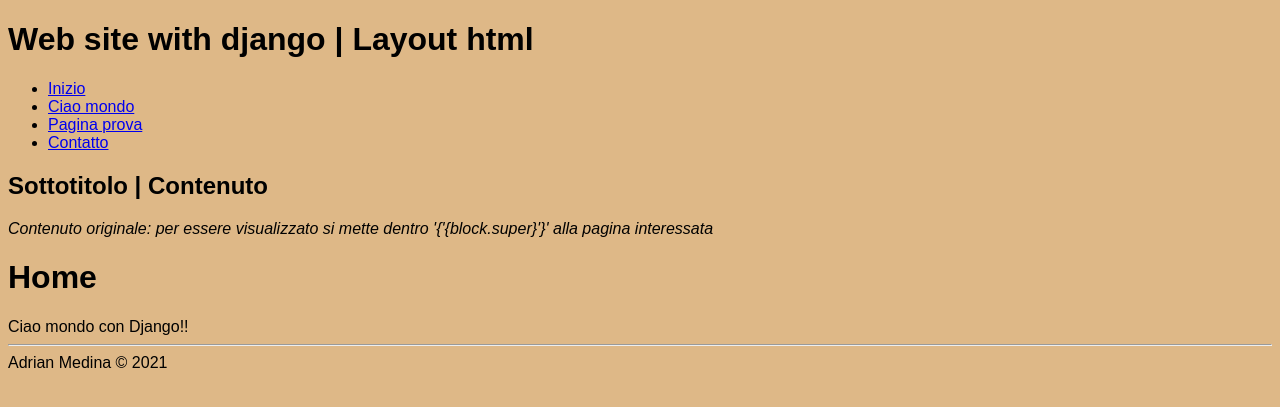
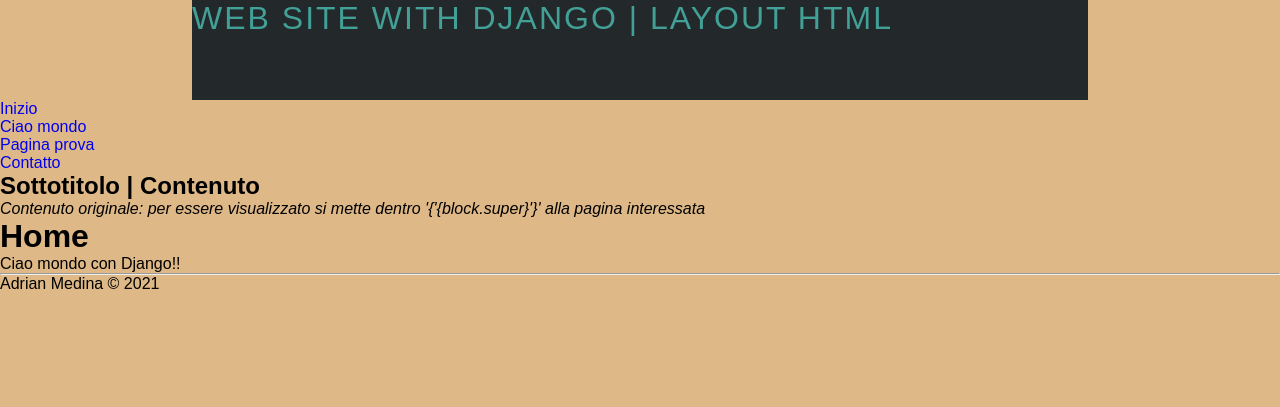
Before and after one commit to amedina14/master-python, a Django app: page /ciao-mondo/ in a window 1280 px wide. Shown: the top 407 px of the page. Run offline with Django 3.2, Linux system fonts and the light colour scheme.

Commit message:
Stili css generali e header del layout

```diff
--- a/22-Django-beginnings/imparandoDjango/myapp/static/css/styles.css
+++ b/22-Django-beginnings/imparandoDjango/myapp/static/css/styles.css
@@ -1,4 +1,27 @@
+/* Stili generali */
+*{
+    margin: 0px;
+    padding: 0px;
+    font-family: Arial, Helvetica, sans-serif;
+    text-decoration: none;
+}
+
 body{
-    background-color: burlywood;
-    font-family: Arial, Helvetica, sans-serif;
+    background-color: burlywood; /* #F2F2F2*/
 }
+
+/* Stili header */
+header{
+    width: 70%;
+    height: 100px;
+    margin: 0px auto;
+    background-color: #23282b;
+}
+
+#logo h1{
+    display: block;
+    letter-spacing: 2px;
+    color: #42a096;
+    text-transform: uppercase;
+    font-weight: normal;
+}
```
Also changed, not shown: 22-Django-beginnings/imparandoDjango/myapp/static/img/logo.png (added).
